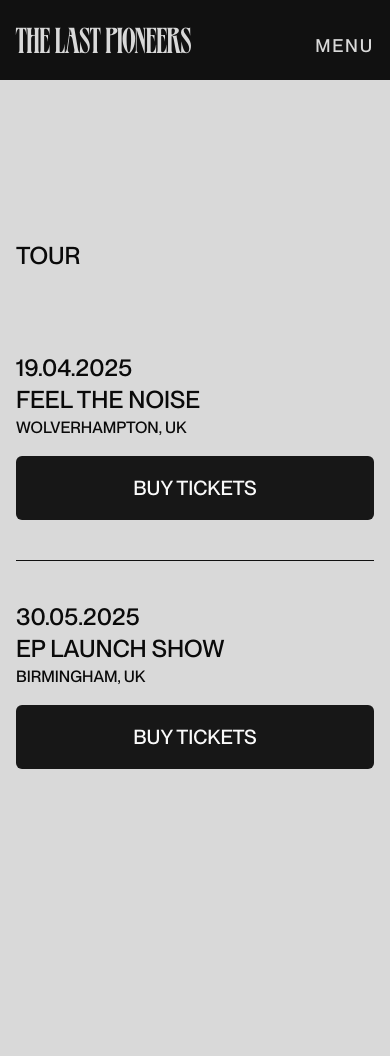
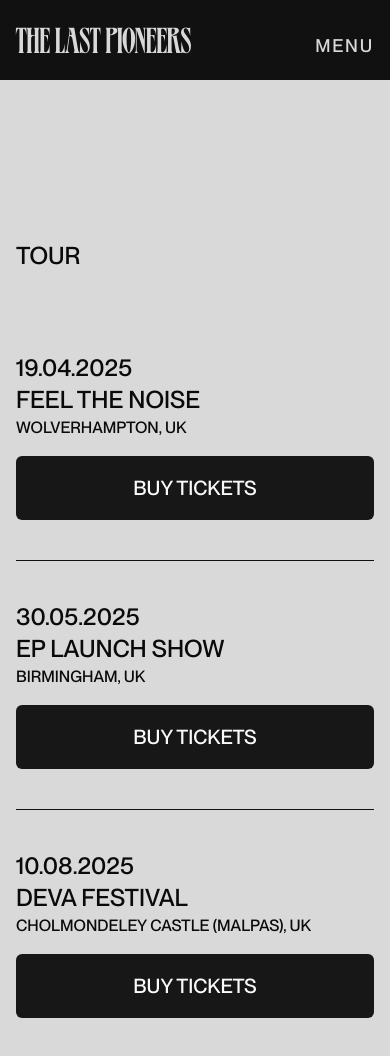
Before and after one commit to cal-dev-lab/lastpioneers, a Next.js app: page /tour in a window 390 px wide. Shown: the top 1056 px of the page. Built offline with nearby package versions, Linux system fonts and the light colour scheme; no server answers.

Commit message:
Updted layout, added images and yt video

```diff
--- a/app/page.tsx
+++ b/app/page.tsx
@@ -11,6 +11,7 @@ import VideoSection from "@/components/VideoSection";
 import Footer from "@/components/Footer";
 import TourSection from "@/components/TourSection";
 import ListenSection2 from "@/components/ListenSection2";
+import ShopNowBanner from "@/components/ShopNowBanner";
 
 export default function Home() {
   const [isLoading, setIsLoading] = useState(true);
@@ -27,6 +28,7 @@ export default function Home() {
     <>
       <Navigation />
       <HeroSection />
+      <ShopNowBanner />
       <ListenSection />
       <ListenSection2 />
       <AboutSection />
--- a/app/tour/page.tsx
+++ b/app/tour/page.tsx
@@ -53,6 +53,25 @@ export default function Tour() {
                   </Link>
                 </div>
               </div>
+              <hr className="border-black" />
+              <div>
+                <div className="grid grid-cols-1 lg:grid-cols-4">
+                  <p className="text-2xl">10.08.2025</p>
+                  <div className="col-span-2">
+                    <p className="text-2xl">DEVA FESTIVAL</p>
+                    <p className="">CHOLMONDELEY CASTLE (MALPAS), UK</p>
+                  </div>
+                  <Link
+                    href="https://www.devafest.co.uk/Camping"
+                    target="_blank"
+                    rel="noopener noreferrer"
+                  >
+                    <Button className="py-8 mt-4 lg:mt-0 w-full">
+                      <p className="text-xl">BUY TICKETS</p>
+                    </Button>
+                  </Link>
+                </div>
+              </div>
             </div>
           </div>
         </section>
--- a/components/GallerySection.tsx
+++ b/components/GallerySection.tsx
@@ -9,26 +9,50 @@ export default function GallerySection() {
   const photos = [
     {
       id: 1,
+      src: "https://res.cloudinary.com/djzt8qfjt/image/upload/v1742566038/lights_udaeft.jpg",
+    },
+    {
+      id: 2,
+      src: "https://res.cloudinary.com/djzt8qfjt/image/upload/v1742566039/band-photo-with-crowd_xrlcxr.jpg",
+    },
+    {
+      id: 3,
+      src: "https://res.cloudinary.com/djzt8qfjt/image/upload/v1742566038/crowd-silhouette_r7xjbh.jpg",
+    },
+    {
+      id: 4,
+      src: "https://res.cloudinary.com/djzt8qfjt/image/upload/v1742566038/drums-pov_gkvnbv.jpg",
+    },
+    {
+      id: 5,
+      src: "https://res.cloudinary.com/djzt8qfjt/image/upload/v1742566039/crowd_gc3awz.jpg",
+    },
+    {
+      id: 6,
+      src: "https://res.cloudinary.com/djzt8qfjt/image/upload/v1742566038/crowd-2_aqh1gh.jpg",
+    },
+    {
+      id: 7,
       src: "https://res.cloudinary.com/djzt8qfjt/image/upload/v1731534715/DSC_7808_vyzn6m_nrxczk.avif",
     },
     {
-      id: 2,
+      id: 8,
       src: "https://res.cloudinary.com/djzt8qfjt/image/upload/v1731534716/DSC_8055_wngyuv_wuuizf.avif",
     },
     {
-      id: 3,
+      id: 9,
       src: "https://res.cloudinary.com/djzt8qfjt/image/upload/v1731534717/galleryTwo_qxqeeg_i6h3cn.avif",
     },
     {
-      id: 4,
+      id: 10,
       src: "https://res.cloudinary.com/djzt8qfjt/image/upload/v1731534718/DSC_8132_isrz8b_el5oiu.avif",
     },
     {
-      id: 5,
+      id: 11,
       src: "https://res.cloudinary.com/djzt8qfjt/image/upload/v1731534720/galleryThree_k47bdw_ys5fnd.avif",
     },
     {
-      id: 6,
+      id: 12,
       src: "https://res.cloudinary.com/djzt8qfjt/image/upload/v1731534717/DSC_7996_voenyb_f4bcx9.avif",
     },
   ];
--- a/components/ListenSection2.tsx
+++ b/components/ListenSection2.tsx
@@ -2,6 +2,7 @@ import Image from "next/image";
 import { FaSpotify } from "react-icons/fa6";
 import { SiApplemusic } from "react-icons/si";
 import Link from "next/link";
+import { Button } from "./ui/button";
 
 export default function ListenSection2() {
   return (
@@ -9,7 +10,7 @@ export default function ListenSection2() {
       <section className="mx-auto container px-4">
         <div className="grid grid-cols-1 md:grid-cols-2 gap-6 md:gap-0">
           {/* Image */}
-          <div className="">
+          <div className="order-2 md:order-1">
             <Image
               alt="Square One album cover"
               width={600}
@@ -18,7 +19,7 @@ export default function ListenSection2() {
             />
           </div>
           {/* Text */}
-          <div className="flex flex-col justify-between">
+          <div className="flex flex-col justify-between order-1 md:order-2">
             <div className="md:space-y-20">
               <p className="text-white text-xl">DEBUT EP</p>
               <p className="text-white text-5xl md:text-7xl">SQUARE ONE</p>
@@ -27,20 +28,15 @@ export default function ListenSection2() {
               <p className="text-white underline text-lg">
                 OUT 28TH MAY, PRE-ORDER NOW
               </p>
-              {/* <div className="flex items-center gap-4">
-                  <Link href="">
-                    <Button className="text-white">
-                      <SiApplemusic />
-                      <p>Apple Music</p>
-                    </Button>
-                  </Link>
-                  <Link href="">
-                    <Button className="text-white">
-                      <FaSpotify />
-                      <p>Spotify</p>
-                    </Button>
-                  </Link>
-                </div> */}
+              <div className="flex items-center gap-4">
+                <Link
+                  href="https://tr.ee/Qjzd29oWLB"
+                  target="_blank"
+                  rel="noreferrer noopener"
+                >
+                  <Button className="text-white">PRE-ORDER NOW</Button>
+                </Link>
+              </div>
             </div>
           </div>
         </div>
--- /dev/null
+++ b/components/ShopNowBanner.tsx
@@ -0,0 +1,17 @@
+import Link from "next/link";
+import { Button } from "./ui/button";
+
+export default function ShopNowBanner() {
+  return (
+    <section className="h-20 flex items-center">
+      <div className="container mx-auto px-4">
+        <div className="flex items-center justify-between">
+          <p>NEW MERCH AVAILABLE NOW</p>
+          <Link href="/store">
+            <Button>SHOP NOW &rarr;</Button>
+          </Link>
+        </div>
+      </div>
+    </section>
+  );
+}
--- a/components/TourSection.tsx
+++ b/components/TourSection.tsx
@@ -49,6 +49,25 @@ export default function TourSection() {
                 </Link>
               </div>
             </div>
+            <hr className="border-black" />
+            <div>
+              <div className="grid grid-cols-1 lg:grid-cols-4">
+                <p className="text-2xl">10.08.2025</p>
+                <div className="col-span-2">
+                  <p className="text-2xl">DEVA FESTIVAL</p>
+                  <p className="">CHOLMONDELEY CASTLE (MALPAS), UK</p>
+                </div>
+                <Link
+                  href="https://www.devafest.co.uk/Camping"
+                  target="_blank"
+                  rel="noopener noreferrer"
+                >
+                  <Button className="py-8 mt-4 lg:mt-0 w-full">
+                    <p className="text-xl">BUY TICKETS</p>
+                  </Button>
+                </Link>
+              </div>
+            </div>
           </div>
         </div>
         <Link href="/tour">
--- a/components/VideoSection.tsx
+++ b/components/VideoSection.tsx
@@ -14,6 +14,7 @@ export default function VideoSection() {
       <div className="mx-auto container px-4">
         <ScrollArea className="w-full rounded-md border p-4 flex gap-4">
           <div className="flex gap-4 justify-between w-full">
+            <YouTube videoId="rEtfRIVKt5U" opts={opts} />
             <YouTube videoId="B9fwNktiM4I" opts={opts} />
             <YouTube videoId="ZRbxwYdYgvQ" opts={opts} />
             <YouTube videoId="wJ9cQKDjKFo" opts={opts} />
```
